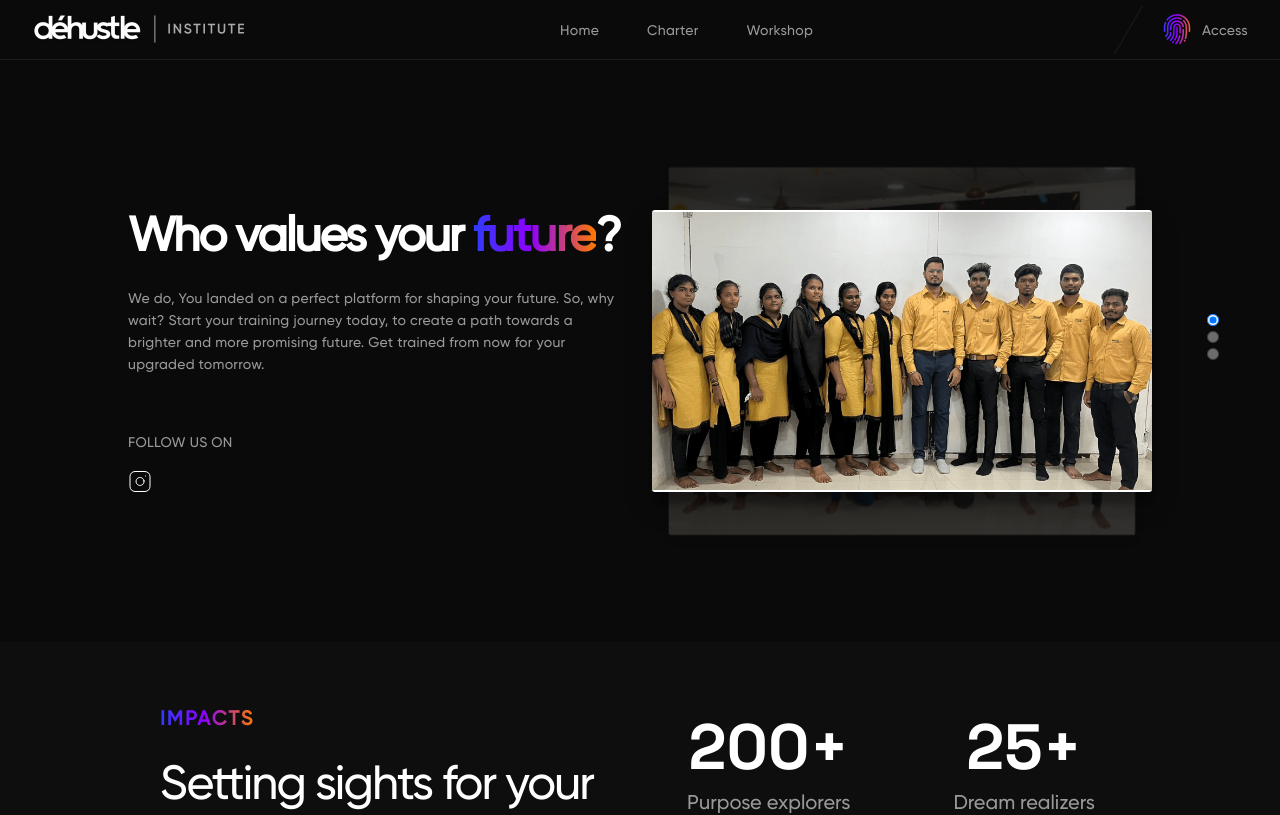
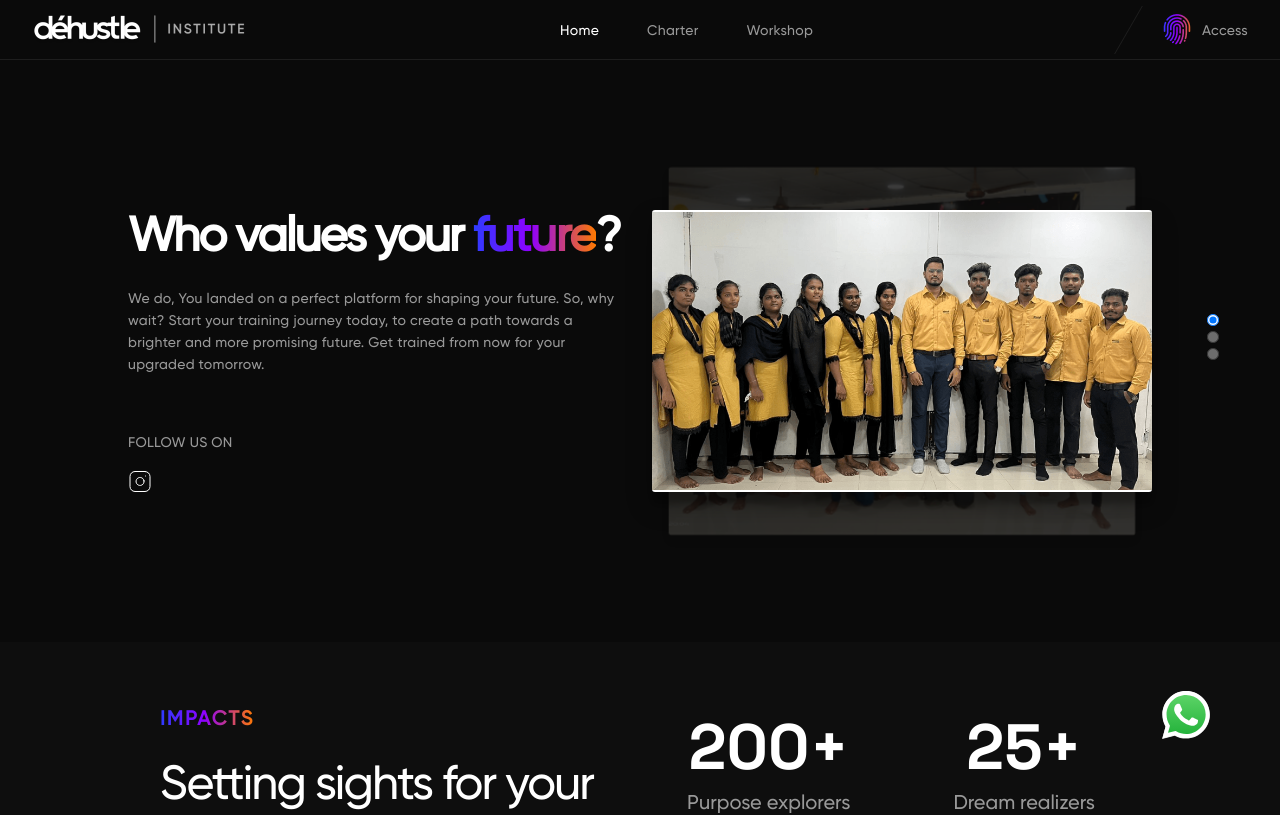
Before and after one commit to chieftain-defutura/main-lander, a React (Create React App) app: page / in a window 1280 px wide. Shown: the top 815 px of the page. Built offline with nearby package versions, Linux system fonts and the light colour scheme.

Commit message:
chore: hero whats app logo add

```diff
--- a/src/components/Header/Header.scss
+++ b/src/components/Header/Header.scss
@@ -30,6 +30,9 @@
       }
       a p {
         font-family: "Gilroy-Medium";
+        &:hover {
+          color: #fff;
+        }
       }
     }
     .access {
@@ -161,3 +164,10 @@
     }
   }
 }
+
+.whatsapp-icon {
+  position: fixed;
+  bottom: 60px;
+  right: 70px;
+  z-index: 10000;
+}
--- a/src/components/Header/index.tsx
+++ b/src/components/Header/index.tsx
@@ -2,6 +2,7 @@ import React, { useState } from "react";
 import { ReactComponent as CloseIcon } from "../../assets/icons/close.svg";
 import { ReactComponent as UserIcon } from "../../assets/icons/user.svg";
 import { ReactComponent as LockIcon } from "../../assets/icons/lock-icon.svg";
+import { ReactComponent as WhatsAppIcon } from "../../assets/icons/whatsapp-icon.svg";
 import Logo from "../../assets/logos/header-logo.png";
 import Access from "../../assets/icons/access.png";
 import AccessTwo from "../../assets/images/access-two.png";
@@ -25,11 +26,13 @@ const Header: React.FC = () => {
         <div className="mx">
           <div className="header-wrapper">
             <div className="image">
-              <img src={Logo} alt="" />
+              <Link to="/">
+                <img src={Logo} alt="" />
+              </Link>
             </div>
             <div className="navigation-content">
               <Link to="/">
-                <p>Home</p>
+                <p style={{ color: "#fff" }}>Home</p>
               </Link>
               <a
                 href="https://charter-lander.netlify.app/"
@@ -38,9 +41,13 @@ const Header: React.FC = () => {
               >
                 <p>Charter</p>
               </a>
-              <Link to="/coming-soon">
+              <a
+                href="https://www.workshop.dehustle.institute/"
+                target="_blank"
+                rel="noreferrer"
+              >
                 <p>Workshop</p>
-              </Link>
+              </a>
             </div>
             <div className="access" onClick={handleToggle}>
               <img src={Access} alt="" />
@@ -103,6 +110,11 @@ const Header: React.FC = () => {
           </div>
         </LayoutModule>
       )}
+      <div className="whatsapp-icon">
+        <a href="https://wa.me/7305151795" target="_blank" rel="noreferrer">
+          <WhatsAppIcon />
+        </a>
+      </div>
     </>
   );
 };
```
Also changed, not shown: src/assets/icons/whatsapp-icon.svg (added).
